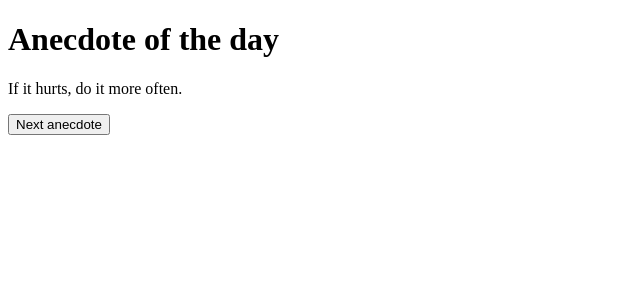
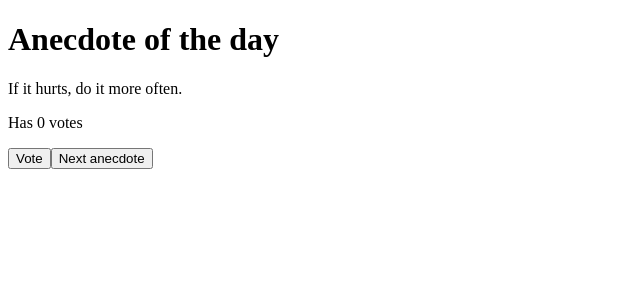
Before and after one commit to Pranjal-Jagtap/fullstack-part1, a React (Vite) app: page / in a window 1280 px wide. Shown: the top 300 px of the page, without its empty margins (0-640 px from the left). Built offline with nearby package versions, Linux system fonts and the light colour scheme.

Commit message:
1.13 done successfully

```diff
--- a/src/App.jsx
+++ b/src/App.jsx
@@ -13,16 +13,27 @@
   ]
 
   const [selected, setSelected] = useState(0)
+  const [votes, setVotes] = useState(new Array(anecdotes.length).fill(0))
 
   const handleNextAnecdote = () => {
     const randomIndex = Math.floor(Math.random() * anecdotes.length)
     setSelected(randomIndex)
   }
 
+  const handleVote = () => {
+    const copy = [...votes]
+    copy[selected] += 1
+    setVotes(copy)
+  }
+
   return (
     <div>
       <h1>Anecdote of the day</h1>
       <p>{anecdotes[selected]}</p>
+      <p>Has {votes[selected]} votes</p>
+      <button onClick={handleVote}>
+        Vote
+      </button>
       <button onClick={handleNextAnecdote}>
         Next anecdote
       </button>
```
